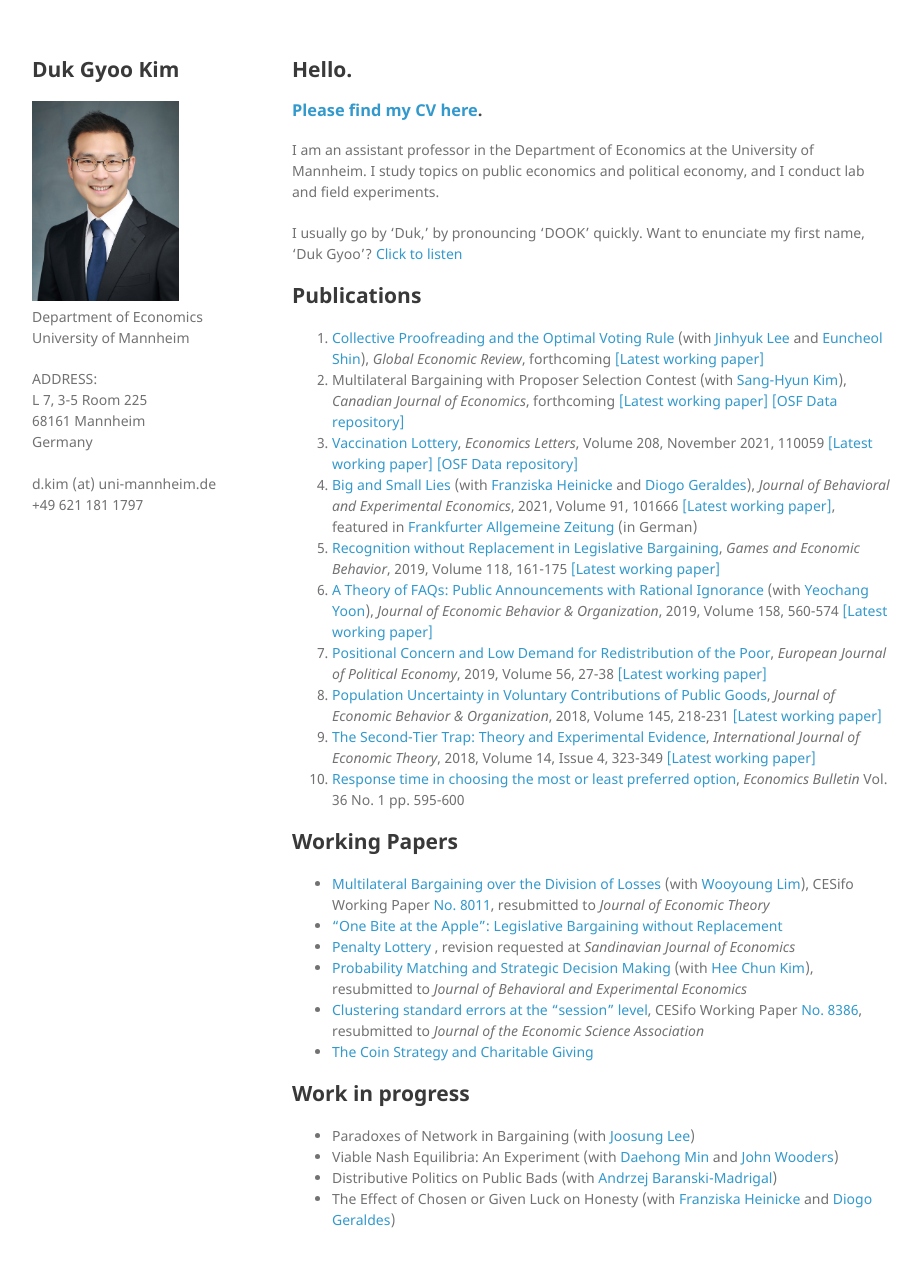
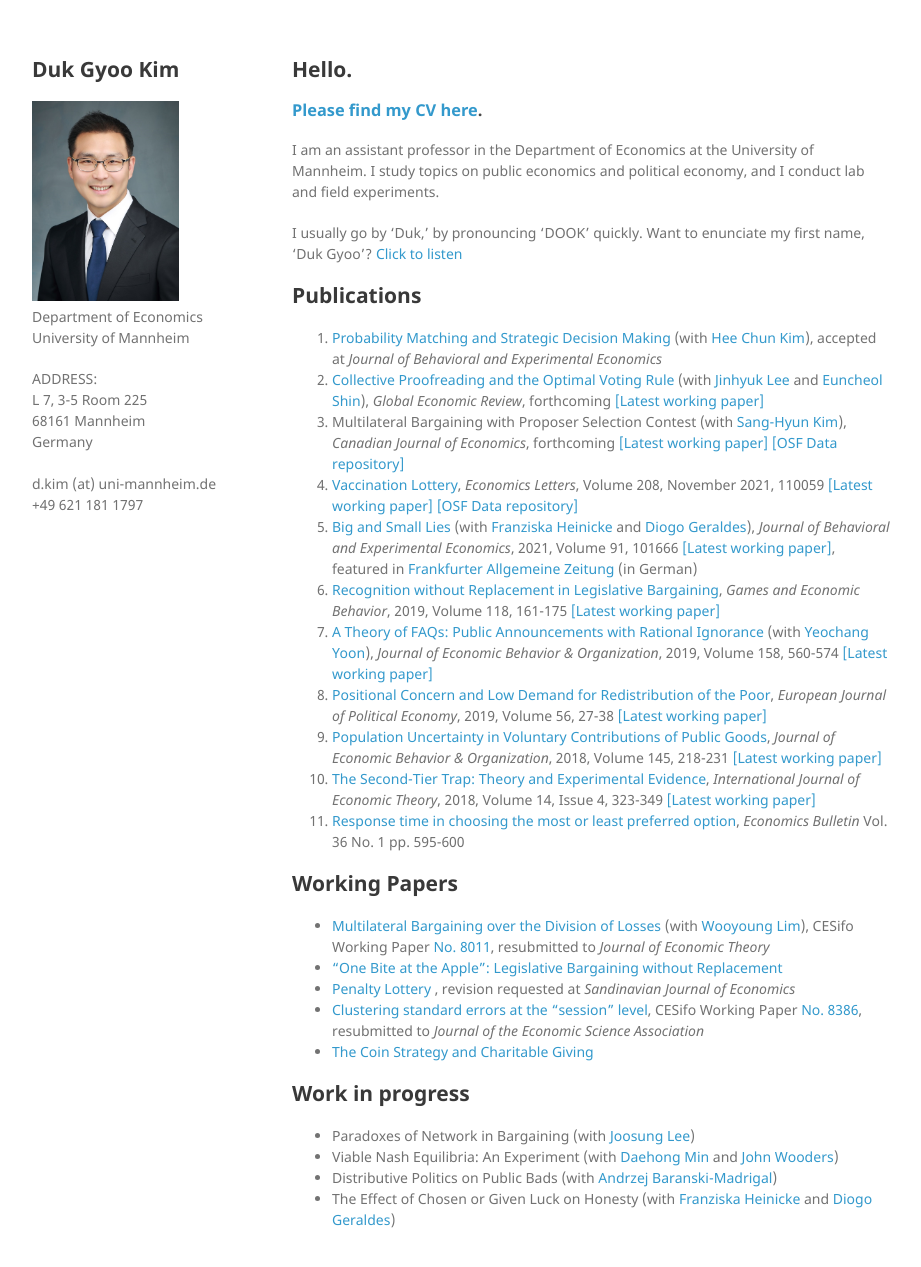
Before and after one commit to kimdukgyoo/kimdukgyoo.github.io, a Jekyll site: the page built from index.md, in a window 1280 px wide and 1300 px high. Shown: the top 1267 px of the window, without its empty margins (178-1099 px from the left). Built offline with Jekyll 4.4.1, drawn with Linux system fonts in a browser that asks for light colours; our own code applies the rules of GitHub Pages for plain Markdown files; some of the changed lines change nothing that is shown.

Commit message:
Update index.md

```diff
--- a/index.md
+++ b/index.md
@@ -8,6 +8,7 @@
 I usually go by 'Duk,' by pronouncing 'DOOK' quickly. Want to enunciate my first name, 'Duk Gyoo'?  <a href="/howtopronouncemyname.mp3" target="_blank">Click to listen</a>
 
 ## Publications
+1. <a href="https://kimdukgyoo.github.io/PDFfiles/ProbMatching.pdf" target="_blank"> Probability Matching and Strategic Decision Making</a> (with <a href="https://sites.google.com/site/hckim0822/home" target="_blank">Hee Chun Kim</a>), accepted at _Journal of Behavioral and Experimental Economics_
 1. <a href="https://doi.org/10.1080/1226508X.2022.2040379" target="_blank">Collective Proofreading and the Optimal Voting Rule</a> (with <a href="https://sites.google.com/site/jinhyuk2con/" target="_blank">Jinhyuk Lee</a> and <a href="https://sites.google.com/site/euncheolshin00/" target="_blank">Euncheol Shin</a>), _Global Economic Review_, forthcoming <a href="https://kimdukgyoo.github.io/PDFfiles/CollectiveProofreading.pdf" target="_blank">[Latest working paper]</a>
 2. Multilateral Bargaining with Proposer Selection Contest (with <a href="https://sites.google.com/site/sanghyunkim46/research" target="_blank">Sang-Hyun Kim</a>), _Canadian Journal of Economics_, forthcoming <a href="https://kimdukgyoo.github.io/PDFfiles/MBContest.pdf" target="_blank">[Latest working paper]</a> <a href="https://osf.io/wj9pq/" target="_blank">[OSF Data repository]</a>
 3. <a href="https://doi.org/10.1016/j.econlet.2021.110059" target="_blank">Vaccination Lottery</a>, _Economics Letters_, Volume 208, November 2021, 110059 <a href="https://kimdukgyoo.github.io/PDFfiles/VaccinationLottery.pdf" target="_blank">[Latest working paper]</a> <a href="https://osf.io/zhvf4/" target="_blank">[OSF Data repository]</a>
@@ -24,7 +25,6 @@
 * <a href="https://kimdukgyoo.github.io/PDFfiles/MBL.pdf" target="_blank">Multilateral Bargaining over the Division of Losses</a> (with <a href="http://wooyoung.people.ust.hk/" target="_blank">Wooyoung Lim</a>), CESifo Working Paper <a href="https://www.cesifo.org/DocDL/cesifo1_wp8011.pdf" target="_blank">No. 8011</a>, resubmitted to _Journal of Economic Theory_
 * <a href="https://kimdukgyoo.github.io/PDFfiles/OneBiteAtTheApple.pdf" target="_blank"> "One Bite at the Apple": Legislative Bargaining without Replacement</a>
 * <a href="https://kimdukgyoo.github.io/PDFfiles/Penalty_Lottery.pdf" target="_blank"> Penalty Lottery </a>, revision requested at _Sandinavian Journal of Economics_
-* <a href="https://kimdukgyoo.github.io/PDFfiles/ProbMatching.pdf" target="_blank"> Probability Matching and Strategic Decision Making</a> (with <a href="https://sites.google.com/site/hckim0822/home" target="_blank">Hee Chun Kim</a>), resubmitted to _Journal of Behavioral and Experimental Economics_
 * <a href="https://kimdukgyoo.github.io/PDFfiles/ClusteringSEsession.pdf" target="_blank">Clustering standard errors at the "session" level</a>, CESifo Working Paper <a href="https://www.cesifo.org/DocDL/cesifo1_wp8386.pdf" target="_blank">No. 8386</a>, resubmitted to _Journal of the Economic Science Association_
 * <a href="https://kimdukgyoo.github.io/PDFfiles/CoinStrategyandCharitableGiving.pdf" target="_blank"> The Coin Strategy and Charitable Giving</a>
 
```
